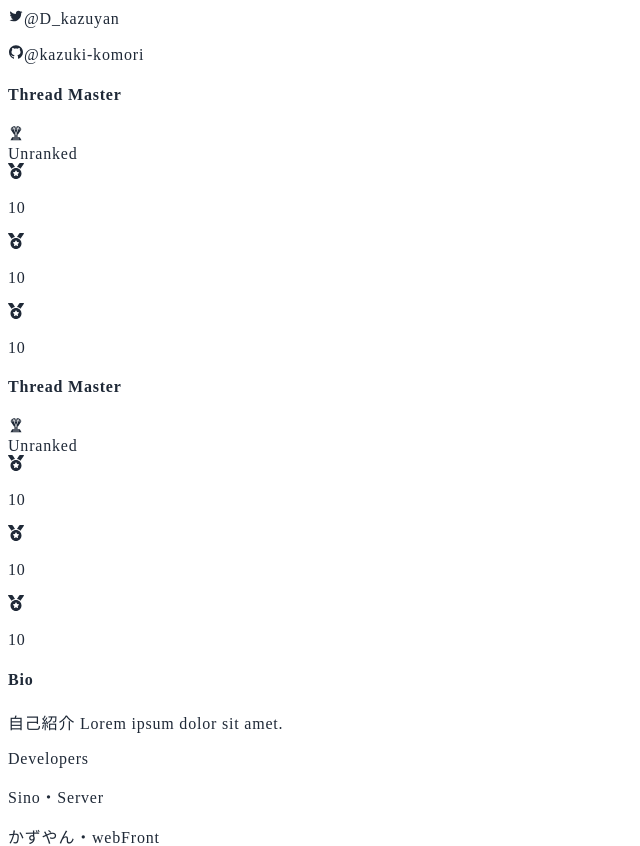
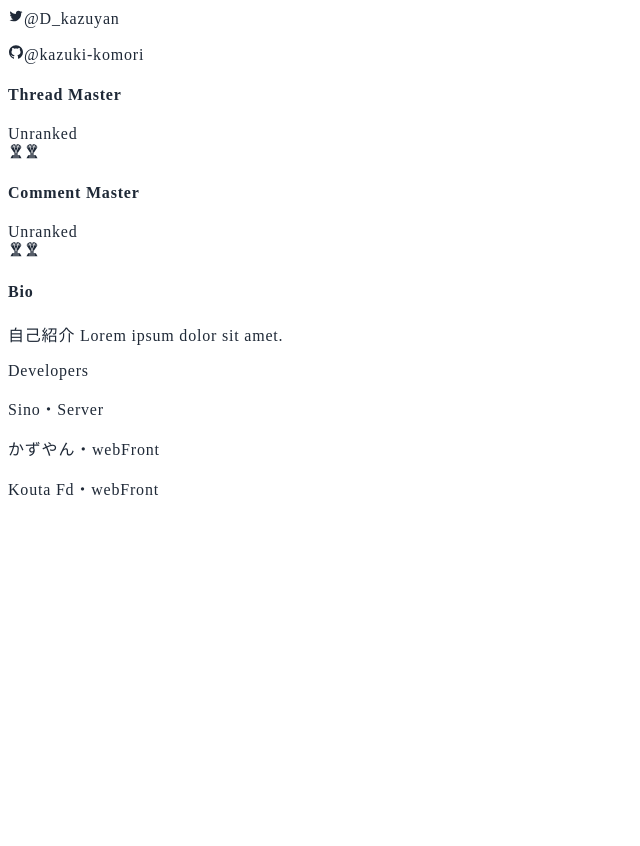
Before and after one commit to D-Undefined/hack-camp_vol13_front, a Next.js app: page /profile in a window 1280 px wide. Shown: the part 500-1346 px from the top of the page, without its empty margins (0-640 px from the left). After the commit the page ends 1016 px from the top, so only its background shows below. Built offline with nearby package versions, Linux system fonts and the light colour scheme.

Commit message:
fix:profile_rank

```diff
--- a/src/components/pages/profile/SecMedal.tsx
+++ b/src/components/pages/profile/SecMedal.tsx
@@ -11,46 +11,32 @@ export const SecMedal: FC = () => {
           <div className="rounded border border-gray-200">
             <div className="flex items-center py-2 px-5 bg-gray-100">
               <h4 className="text-gray-600">Thread Master</h4>
-              <GiDiamondTrophy className="ml-auto text-5xl text-cyan-500"/>
             </div>
             <div className="flex justify-center items-center h-12 border-b border-gray-200">
               Unranked
             </div>
-            <div className="grid grid-cols-3 items-center divide-x divide-gray-200">
+            <div className="grid grid-cols-2 items-center divide-x divide-gray-200">
               <span className="py-2 space-y-1 text-yellow-600 bg-gray-50">
-                <FaMedal className="mx-auto text-3xl"/>
-                <p className="text-xl font-bold text-center">10</p>
+                <GiDiamondTrophy className="mx-auto text-5xl text-yellow-500" />
               </span>
               <span className="py-2 space-y-1 text-zinc-400 bg-gray-50">
-                <FaMedal className="mx-auto text-3xl"/>
-                <p className="text-xl font-bold text-center">10</p>
-              </span>
-              <span className="py-2 space-y-1 text-amber-700 bg-gray-50">
-                <FaMedal className="mx-auto text-3xl"/>
-                <p className="text-xl font-bold text-center">10</p>
+                <GiDiamondTrophy className="mx-auto text-5xl text-gray-300" />
               </span>
             </div>
           </div>
           <div className="rounded border border-gray-200">
             <div className="flex items-center py-2 px-5 bg-gray-100">
-              <h4 className="text-gray-600">Thread Master</h4>
-              <GiDiamondTrophy className="ml-auto text-5xl text-cyan-500"/>
+              <h4 className="text-gray-600">Comment Master</h4>
             </div>
             <div className="flex justify-center items-center h-12 border-b border-gray-200">
               Unranked
             </div>
-            <div className="grid grid-cols-3 items-center divide-x divide-gray-200">
+            <div className="grid grid-cols-2 items-center divide-x divide-gray-200">
               <span className="py-2 space-y-1 text-yellow-600 bg-gray-50">
-                <FaMedal className="mx-auto text-3xl"/>
-                <p className="text-xl font-bold text-center">10</p>
+                <GiDiamondTrophy className="mx-auto text-5xl text-gray-100" />
               </span>
               <span className="py-2 space-y-1 text-zinc-400 bg-gray-50">
-                <FaMedal className="mx-auto text-3xl"/>
-                <p className="text-xl font-bold text-center">10</p>
-              </span>
-              <span className="py-2 space-y-1 text-amber-700 bg-gray-50">
-                <FaMedal className="mx-auto text-3xl"/>
-                <p className="text-xl font-bold text-center">10</p>
+                <GiDiamondTrophy className="mx-auto text-5xl text-gray-100" />
               </span>
             </div>
           </div>
```
